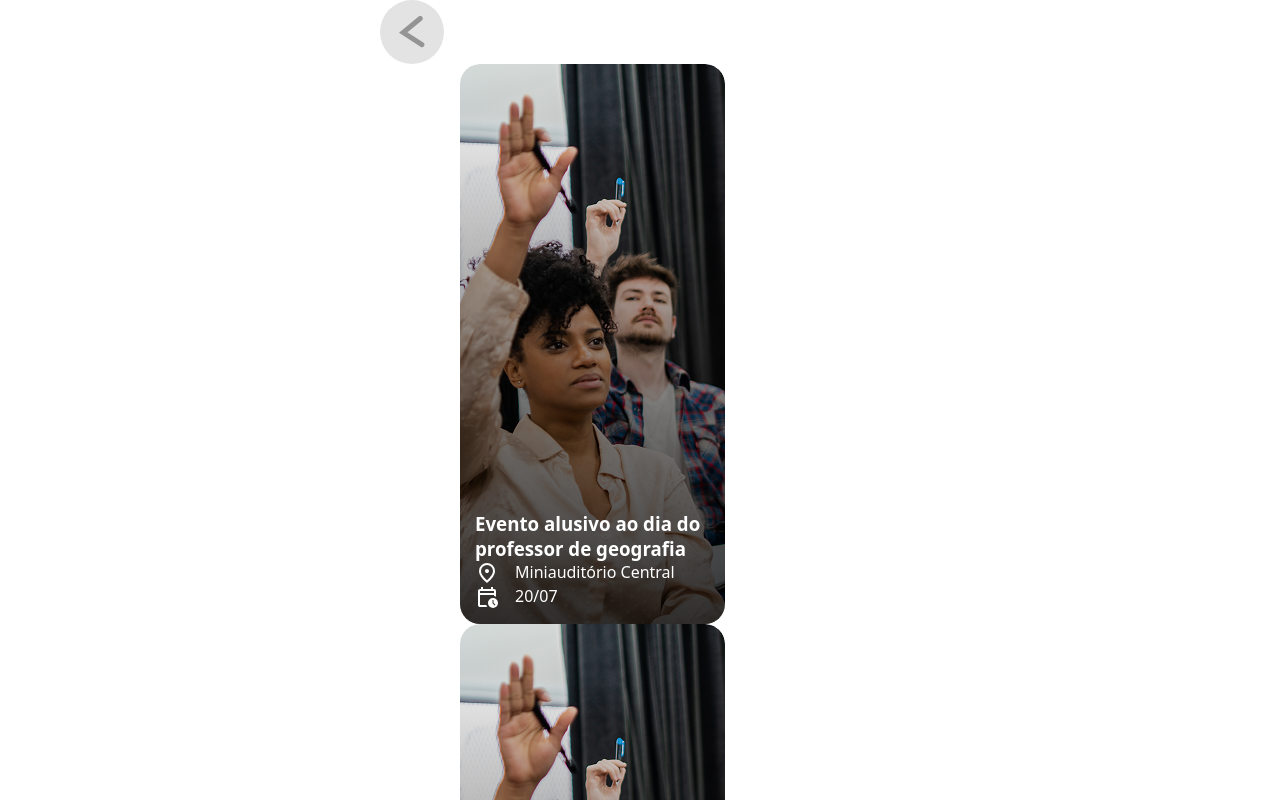
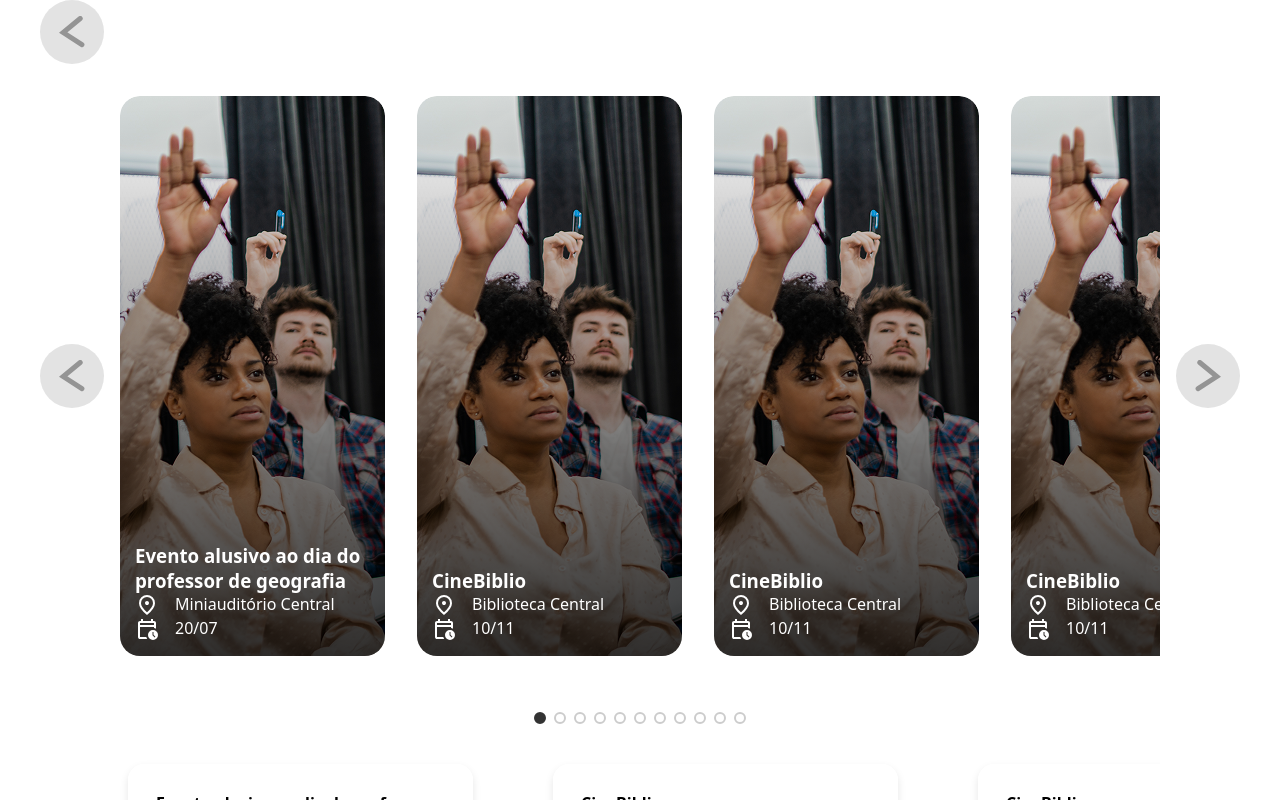
Before and after one commit to CSA-Centro-de-Solucoes-Aplicadas/Agenda-CNAT, a Vue app in the folder vue-project/: page / in a window 1280 px wide. Shown: the top 800 px of the page. Built offline with nearby package versions, Linux system fonts and the light colour scheme; the HTML template or start-up script is replaced by a standard one.

Commit message:
Adição da movimentação por índice circular

```diff
--- a/vue-project/src/componentes/Carrossel.vue
+++ b/vue-project/src/componentes/Carrossel.vue
@@ -15,14 +15,17 @@ const slides = ref([])
 const currentIndex = ref(0)
 const slideWidth = ref(0)
 const emphasisIndex = ref(1)
+const cardsPerPage = ref(1)
 
 onMounted(async () => {
   await nextTick()
   slides.value = Array.from(container.value.children)
   if (slides.value.length > 0) {
     slideWidth.value = slides.value[0].clientWidth
+    calculateCardsPerPage()
   }
 })
+
 const slideSize = computed(() => {
   if (props.component === CardDestaque) {
     return slideWidth.value * 3 // anda 1 card
@@ -32,7 +35,43 @@ const slideSize = computed(() => {
   return slideWidth.value
 })
 
+const totalPages = computed(() => {
+  if (props.component === CardDestaque) {
+    return Math.ceil(props.itens.length / 1) // 1 card por página
+  } else if (props.component === CardInscricao) {
+    return Math.ceil(props.itens.length / 3) // 3 cards por página
+  }
+  return props.itens.length
+})
+
+const currentPage = computed(() => {
+  if (props.component === CardDestaque) {
+    return Math.floor(currentIndex.value / 1) + 1
+  } else if (props.component === CardInscricao) {
+    return Math.floor(currentIndex.value / 3) + 1
+  }
+  return currentIndex.value + 1
+})
+
+function calculateCardsPerPage() {
+  if (props.component === CardDestaque) {
+    cardsPerPage.value = 1
+  } else if (props.component === CardInscricao) {
+    cardsPerPage.value = 3
+  } else {
+    cardsPerPage.value = 1
+  }
+}
+
+function goToPage(pageNumber) {
+  currentIndex.value = (pageNumber - 1) * cardsPerPage.value
+  if (props.component === CardInscricao) {
+    emphasisIndex.value = currentIndex.value + 1
+  }
+}
+
 function proximo() {
+  const maxIndex = totalPages.value - 1
   if (currentIndex.value < props.itens.length - 1) {
     currentIndex.value = (currentIndex.value + 1) % props.itens.length
     emphasisIndex.value++
@@ -47,6 +86,7 @@ function anterior() {
 }
 </script>
 <template>
+  <div class="carrossel-wrapper">
     <div class="carrossel">
       <ButtonSeta class="seta esquerda" @click="anterior" />
 
@@ -58,7 +98,7 @@ function anterior() {
             ItensDestaque: props.component === CardDestaque,
           }"
           ref="container"
-        :style="{ transform: `translateX(-${currentIndex.value * slideSize.value}px)` }"
+          :style="{ transform: `translateX(-${currentIndex * slideSize}px)` }"
         >
           <component
             v-for="(item, i) in itens"
@@ -72,17 +112,38 @@ function anterior() {
 
       <ButtonSeta class="seta direita" @click="proximo" style="transform: scaleX(-1)" />
     </div>
+
+    <!-- Indicador de páginas em formato de círculos -->
+    <div class="pagination-dots">
+      <button
+        v-for="page in totalPages"
+        :key="page"
+        class="dot"
+        :class="{ active: currentPage === page }"
+        @click="goToPage(page)"
+        :aria-label="`Ir para página ${page}`"
+      />
+    </div>
+  </div>
 </template>
 
 <style scoped>
+.carrossel-wrapper {
+  display: flex;
+  flex-direction: column;
+  align-items: center;
+  gap: 1.5rem;
+}
+
 .carrossel {
   display: flex;
   align-items: center;
-  position: relative;
+  /* position: relative; */
   gap: 1rem;
   max-width: 1200px;
   overflow: hidden;
   margin: auto;
+  width: 100%;
 }
 
 .viewport {
@@ -91,7 +152,7 @@ function anterior() {
   will-change: transform;
 }
 
-.itens {
+.Itens {
   display: flex;
   transition: transform 0.6s ease;
   /* suaviza a passagem */
@@ -104,23 +165,48 @@ function anterior() {
   gap: 4rem;
 }
 
-.itens::-webkit-scrollbar {
+.Itens::-webkit-scrollbar {
   display: none;
 }
 
-.itens > * {
+.Itens > * {
   scroll-snap-align: start;
   flex: 0 0 auto;
   /* ocupa 100% da largura da viewport */
 }
 
-.itens > *:hover {
+.Itens > *:hover {
   transform: scale(1.05);
   transition: transform 0.4s ease;
 }
 
-/* .emphasis {
+/* Indicador de páginas em formato de círculos */
+.pagination-dots {
+  display: flex;
+  gap: 0.5rem;
+  justify-content: center;
+  align-items: center;
+  flex-wrap: wrap;
+}
+
+.dot {
+  width: 12px;
+  height: 12px;
+  border-radius: 50%;
+  border: 2px solid #ccc;
+  background-color: transparent;
+  cursor: pointer;
+  transition: all 0.3s ease;
+  padding: 0;
+}
+
+.dot:hover {
+  border-color: #999;
   transform: scale(1.2);
-  transition: transform 0.6s ease;
-  /* z-index: 2; deixa na frente */
+}
+
+.dot.active {
+  background-color: #333;
+  border-color: #333;
+}
 </style>
```
Lines whose indentation alone changed are shown as unchanged.
